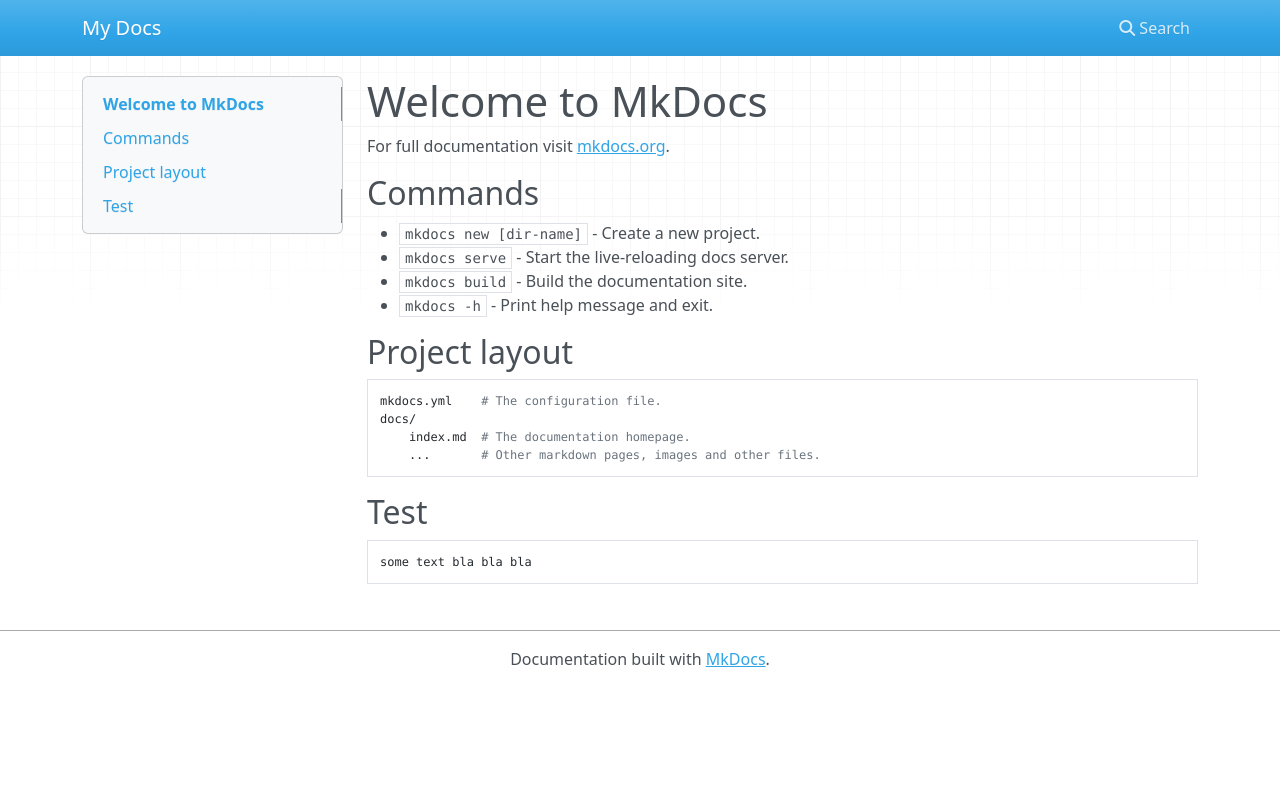
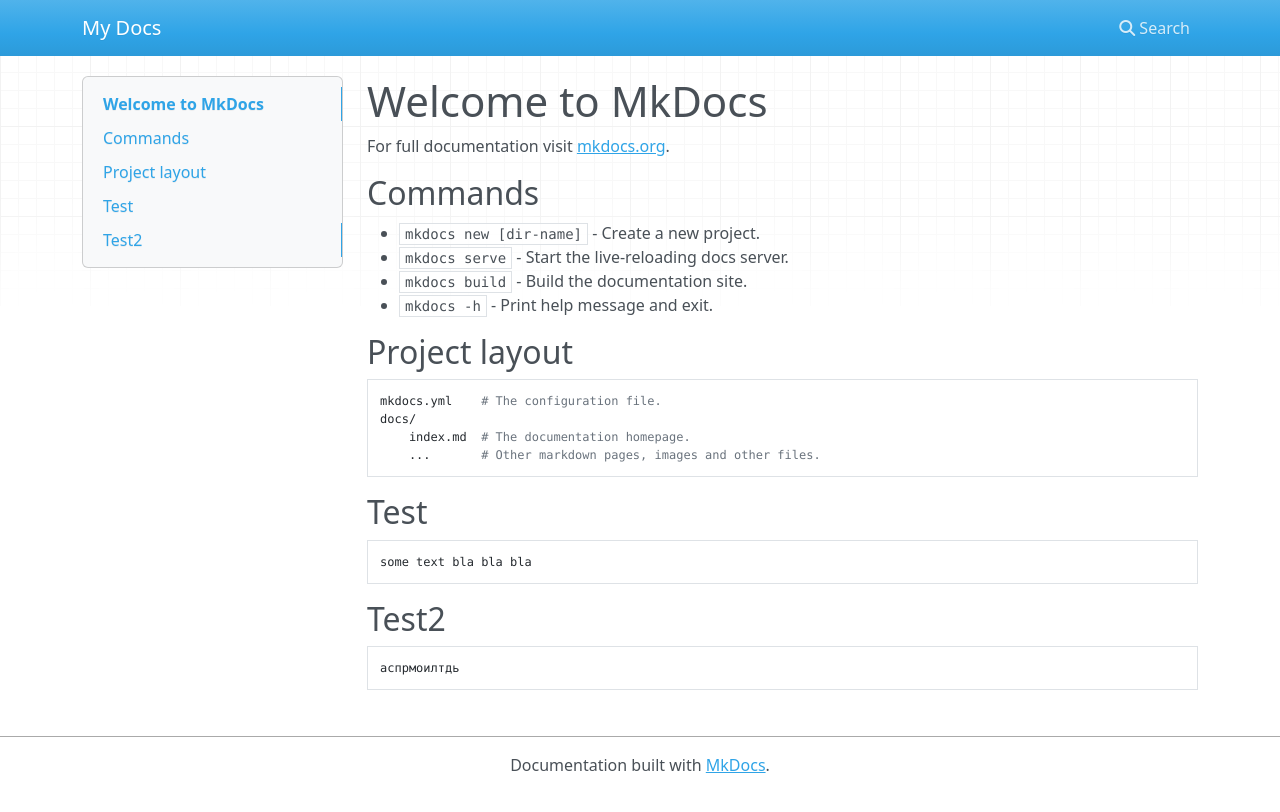
Before and after one commit to aggromarus/Markdown-mkdocs, an MkDocs documentation site: the page built from docs/index.md, in a window 1280 px wide. Shown: the top 812 px of the page. Built offline with MkDocs 1.6.1, drawn with Linux system fonts in a browser that asks for light colours; nearby versions of some CDN libraries.

Commit message:
тест обновлений 2

```diff
--- a/docs/index.md
+++ b/docs/index.md
@@ -19,3 +19,7 @@
 ## Test
 
     some text bla bla bla
+
+## Test2
+
+    аспрмоилтдь
```
Also changed, not shown: 1 other file.
